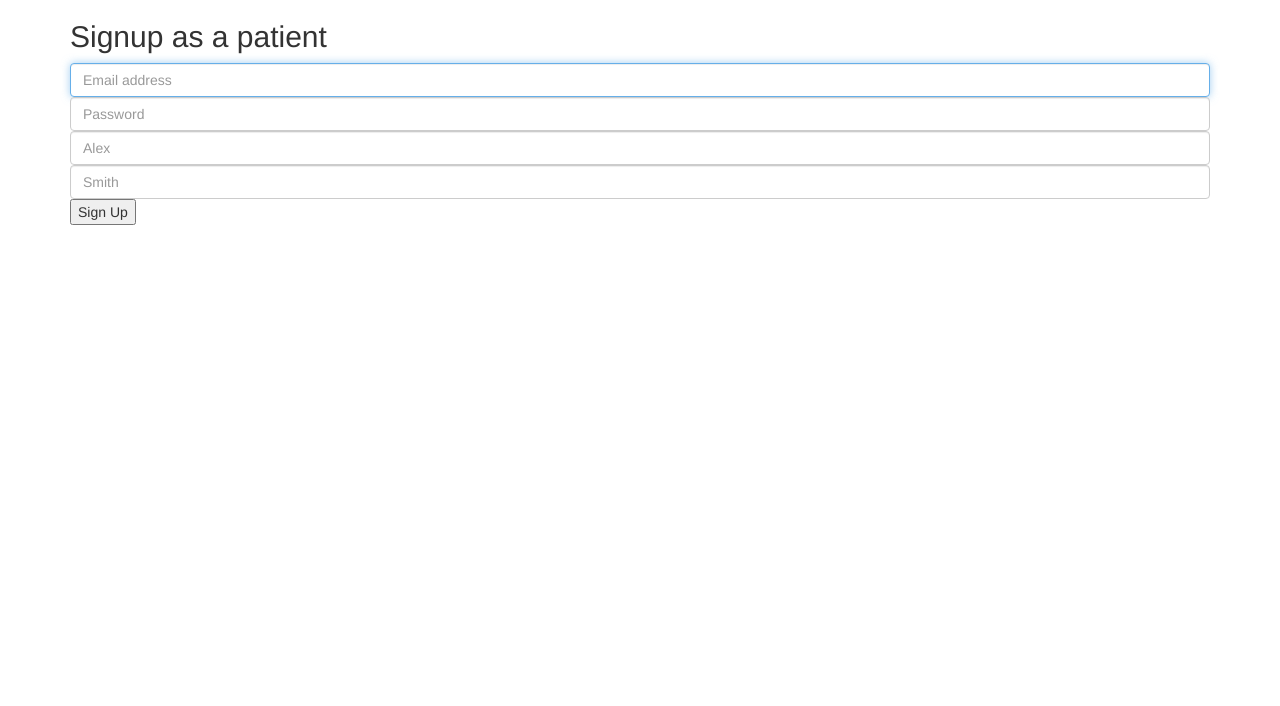
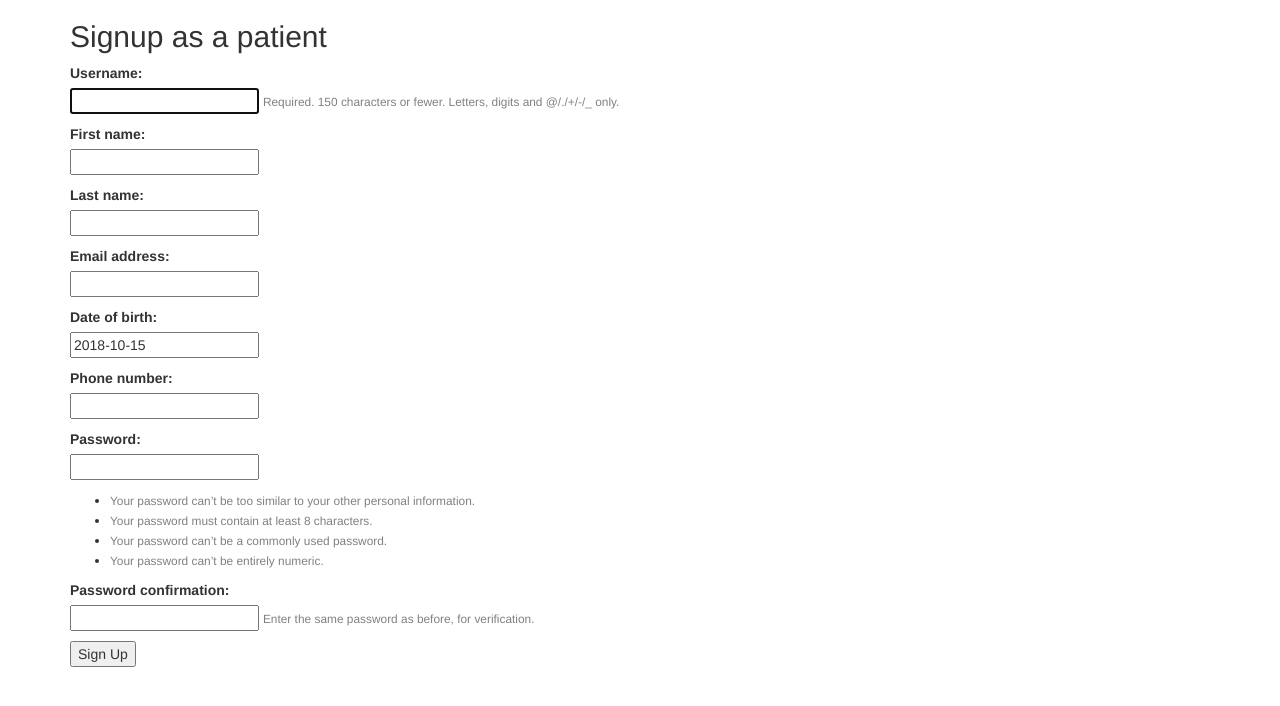
Before and after one commit to GalaxyBound/HealthApplication, a Django app: page /ehealth/signup/patient in a window 1280 px wide. Shown: the top 706 px of the page. Run offline with Django 3.2, Linux system fonts and the light colour scheme; some libraries are stand-ins or nearby versions.

Commit message:
Added signup form integrration with model

```diff
--- a/mysite/ehealth/forms.py
+++ b/mysite/ehealth/forms.py
@@ -13,6 +13,7 @@ class PatientRegisterForm(UserCreationForm):
 
     class Meta(UserCreationForm.Meta):
         model = CustomUser
+        fields = ('username', 'first_name', 'last_name', 'email', 'dob', 'phone_number', 'password1', 'password2',)
 
     @transaction.atomic
     def save(self):
--- a/mysite/ehealth/templates/ehealth/signup-patient.html
+++ b/mysite/ehealth/templates/ehealth/signup-patient.html
@@ -24,16 +24,28 @@
       <form class="form-signup" method="post" action="confirm">
         <h2 class="form-signup-heading">Signup as a patient</h2>
         <form>
-          <label for="inputEmail" class="sr-only">Email address</label>
-          <input type="email" id="inputEmail" class="form-control" placeholder="Email address" required autofocus>
+            {% csrf_token %}
+            {% for field in form %}
+              <p>
+                {{ field.label_tag }}<br>
+                {{ field }}
+                {% if field.help_text %}
+                  <small style="color: grey">{{ field.help_text }}</small>
+                {% endif %}
+                {% for error in field.errors %}
+                  <p style="color: red">{{ error }}</p>
+                {% endfor %}
+              </p>
+            {% endfor %}
+          <!--<label for="inputEmail" class="sr-only">Email address</label>
+          <input type="email" id="inputEmail" name="email" class="form-control" placeholder="Email address" required autofocus>
           <label for="inputPassword" class="sr-only">Password</label>
-          <input type="password" id="inputPassword" class="form-control" placeholder="Password" required>
+          <input type="password" id="inputPassword" name="password" class="form-control" placeholder="Password" required>
           <label for="firstName" class="sr-only">First Name</label>
-          <input type="text" id="firstName" class="form-control" placeholder="Alex" required autofocus>
+          <input type="text" id="firstName" name="firstName" class="form-control" placeholder="Alex" required autofocus>
           <label for="lastName" class="sr-only">Last Name</label>
-          <input type="text" id="lastName" class="form-control" placeholder="Smith" required>
+          <input type="text" id="lastName" name="lastName" class="form-control" placeholder="Smith" required>-->
           <input type="submit" value="Sign Up" />
-          <!-- TODO: Replace the form to submit to ehealth/sign-post-->
         </form>
       </form>
 
--- a/mysite/ehealth/views.py
+++ b/mysite/ehealth/views.py
@@ -60,7 +60,8 @@ def signup(request):
 
 def signup_patient(request):
     template = loader.get_template("ehealth/signup-patient.html")
-    context = {}
+    form = PatientRegisterForm()
+    context = {'form': form}
     return HttpResponse(template.render(context, request))
 
 def signup_responder(request):
@@ -70,7 +71,18 @@ def signup_responder(request):
 
 @csrf_exempt
 def signup_confirm(request):
+    # Get POST data
+    postData = request.POST
+
+    if postData is None:
+        return HttpResponse("<html><body>Error: No data was sent.</body></html>")
+
+    print("Registering new user: " + request.POST.get("firstName"))
+
+
+
     template = loader.get_template("ehealth/signup-post.html")
+    breakpoint()
     context = {}
     return HttpResponse(template.render(context, request))
 
```
